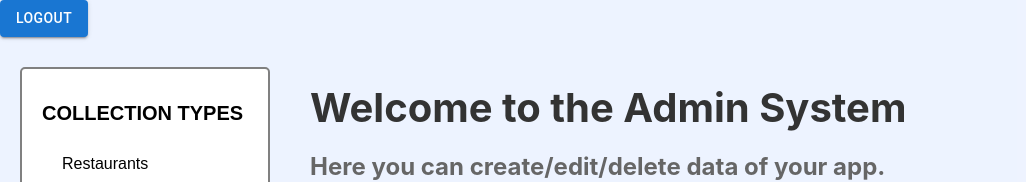
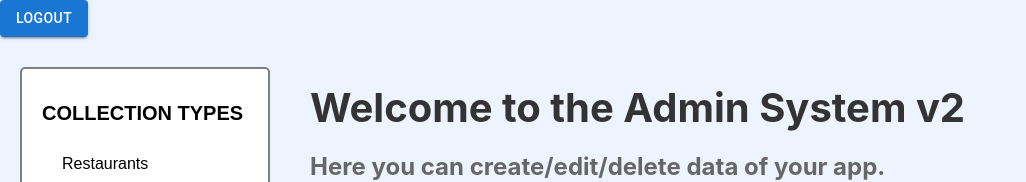
Before and after one commit to hilaEzraMoveo/epicure-admin, a Next.js app: page / in a window 1280 px wide. Shown: the top 182 px of the page, without its empty margins (0-1026 px from the left). Built offline with nearby package versions, Linux system fonts and the light colour scheme; sample sign-in values are in the browser's storage.

Commit message:
Added version for welcome title

```diff
--- a/pages/index.tsx
+++ b/pages/index.tsx
@@ -9,7 +9,7 @@ export default function Home() {
       <div className="container">
         <Sidebar />
         <div className="main-content">
-          <h1 className="main-title">Welcome to the Admin System</h1>
+          <h1 className="main-title">Welcome to the Admin System v2</h1>
           <h2 className="sub-title">
             Here you can create/edit/delete data of your app.
           </h2>
```
